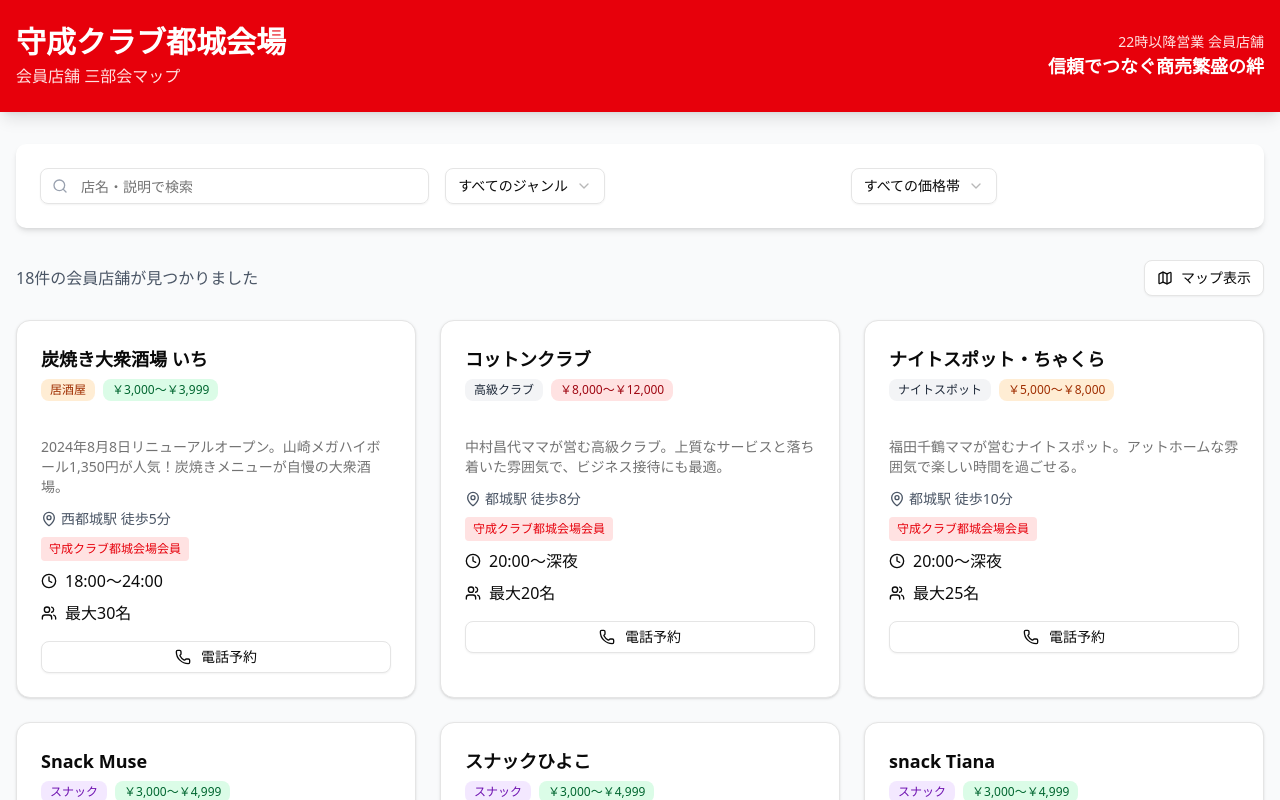
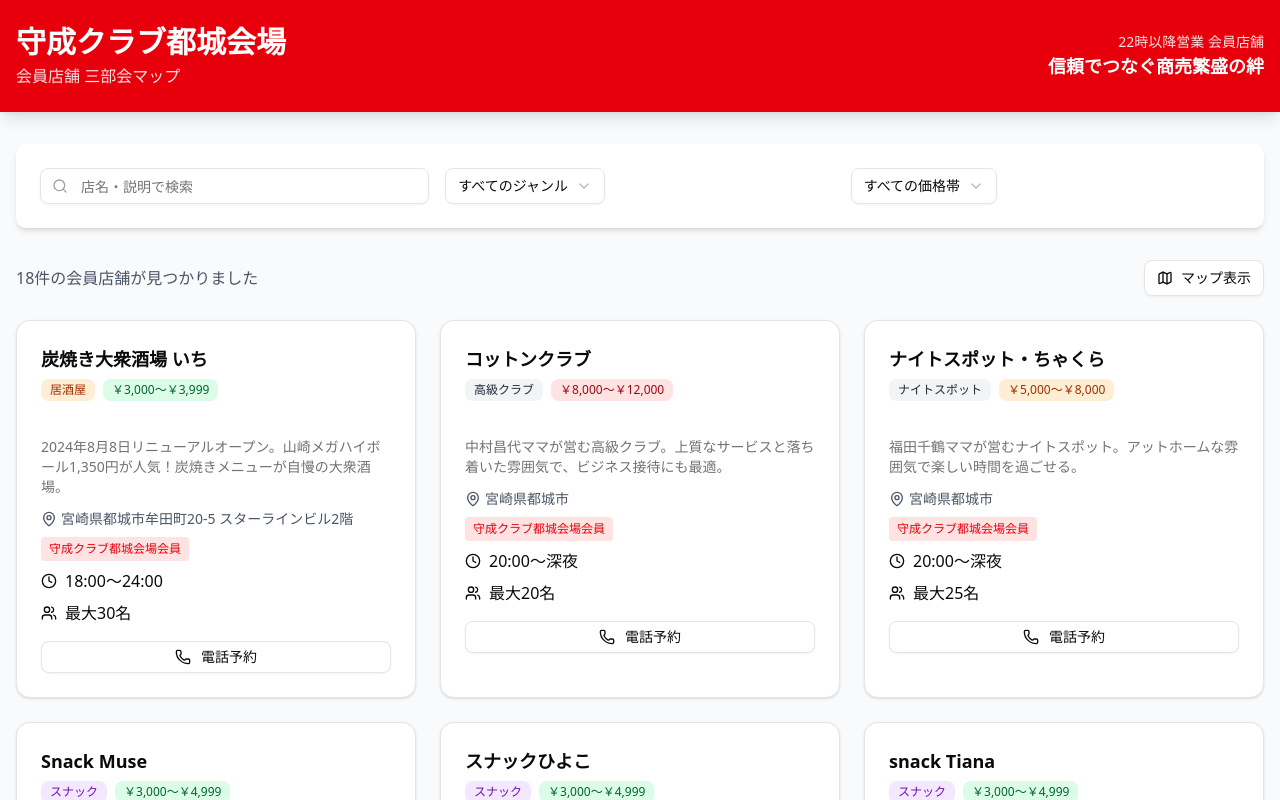
Before and after one commit to OfficePlata/shusei-miyakonojo-map, a React (Vite) app: page / in a window 1280 px wide. Shown: the top 800 px of the page. Built offline with nearby package versions, Linux system fonts and the light colour scheme.

Commit message:
住所表示に変更: 駅・徒歩時間から住所へ

```diff
--- a/src/App.jsx
+++ b/src/App.jsx
@@ -167,7 +167,7 @@ function App() {
                 <div className="space-y-2 mt-3">
                   <div className="flex items-center text-sm text-gray-600 mb-2">
                     <MapPin className="w-4 h-4 mr-1" />
-                    <span>{restaurant.station} {restaurant.walkTime}</span>
+                    <span>{restaurant.address}</span>
                   </div>
                   <div className="flex items-center text-sm text-red-600 mb-2">
                     <span className="bg-red-100 px-2 py-1 rounded text-xs font-medium">
```
Also changed, not shown: 4 other files (tests, documents, lock files or other folders).
